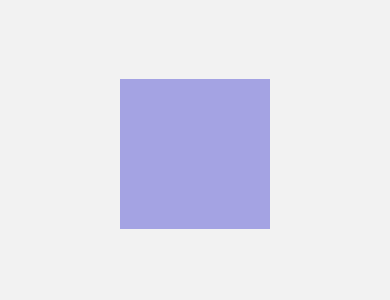
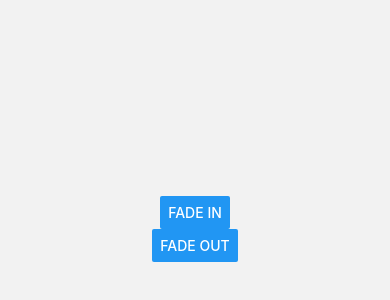
Before and after one commit to mcmmiguel/ComponentsApp-ReactNative, a React Native app: screen /Animation101Screen in a window 390 px wide. Shown: the part 268-568 px from the top of the page. Built offline with nearby package versions, Linux system fonts and the light colour scheme.

Commit message:
Feat. Fade In / Fade Out

```diff
--- a/src/screens/Animation101Screen.tsx
+++ b/src/screens/Animation101Screen.tsx
@@ -1,13 +1,37 @@
 import React, { useRef } from 'react';
-import { View, StyleSheet, Animated } from 'react-native';
+import { View, StyleSheet, Animated, Button } from 'react-native';
 
 export const Animation101Screen = () => {
 
-    const opacity = useRef(new Animated.Value(0.5)).current;
+    const opacity = useRef(new Animated.Value(0)).current;
+
+    const fadeIn = () => {
+        Animated.timing(
+            opacity,
+            {
+                toValue: 1,
+                duration: 300,
+                useNativeDriver: true,
+            }
+        ).start(() => console.log('La animación terminó'));
+    };
+
+    const fadeOut = () => {
+        Animated.timing(
+            opacity,
+            {
+                toValue: 0,
+                duration: 300,
+                useNativeDriver: true,
+            }
+        ).start();
+    };
 
     return (
         <View style={styles.mainContainer}>
             <Animated.View style={{ ...styles.purpleBox, opacity }} />
+            <Button title="Fade In" onPress={fadeIn} />
+            <Button title="Fade Out" onPress={fadeOut} />
         </View>
     );
 };
```
